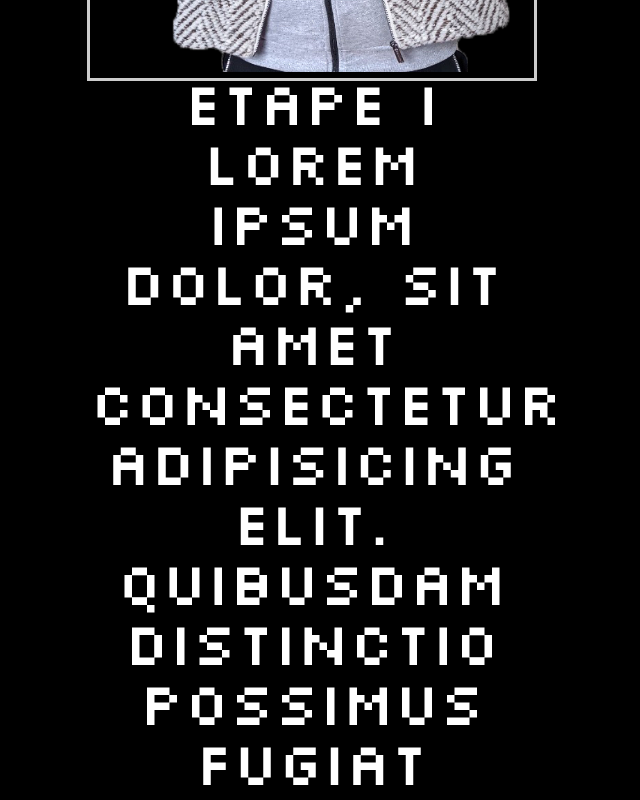
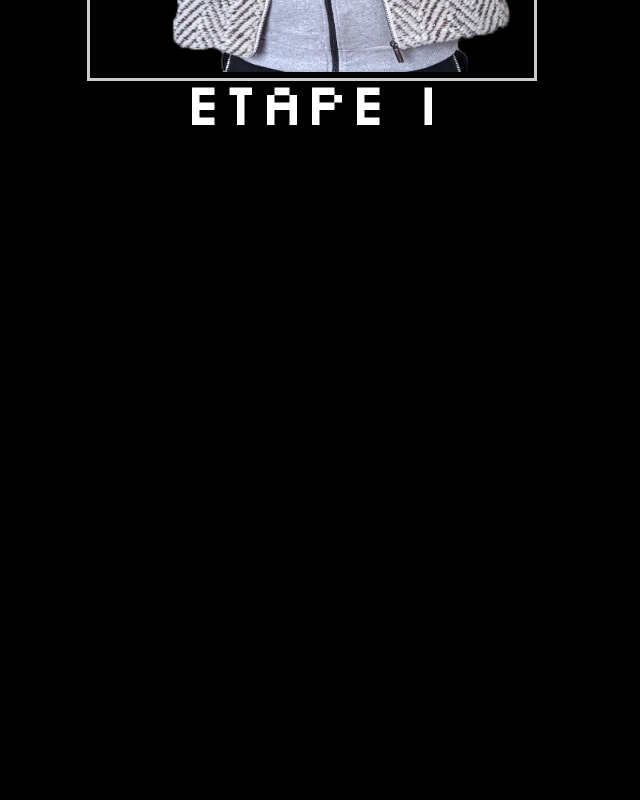
Before and after one commit to abdeljalelnetwork/binks, a plain HTML site: page histoire.html in a window 1280 px wide. Shown: the part 620-1420 px from the top of the page, without its empty margins (328-968 px from the left). After the commit the page ends 925 px from the top, so only its background shows below. Drawn offline with nearby package versions, Linux system fonts and the light colour scheme; files that its build step writes are made by us from their sources; files whose address does not match are found by name.

Commit message:
Update histoire.html

```diff
--- a/histoire.html
+++ b/histoire.html
@@ -61,7 +61,7 @@
   <img class="go" src="WhatsApp Image 2024-02-13 at 21.28.06.png" class="img-fluid" class="filter: contrast(1.25)">
   <div class="text-center sm:text-6xl" style="justify-content: center;">
 <p>ETAPE I</p>
-    <p>Lorem ipsum dolor, sit amet consectetur adipisicing elit. Quibusdam distinctio possimus fugiat soluta dicta ducimus tenetur ex voluptatibus commodi error rem consequatur rerum ratione magni voluptatem beatae, cumque doloribus facere?</p>
+
   </div>
 </div>
 
```
